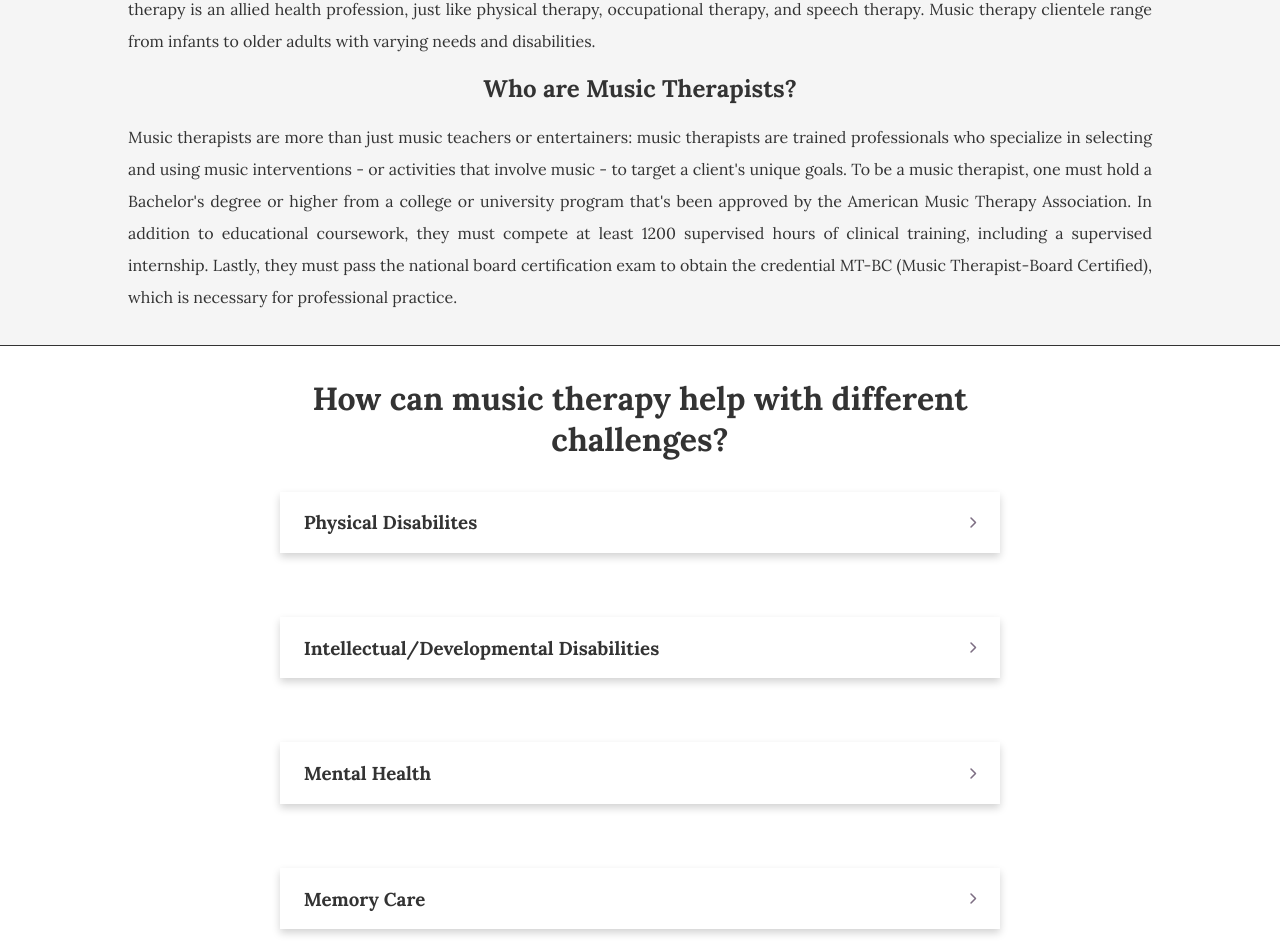
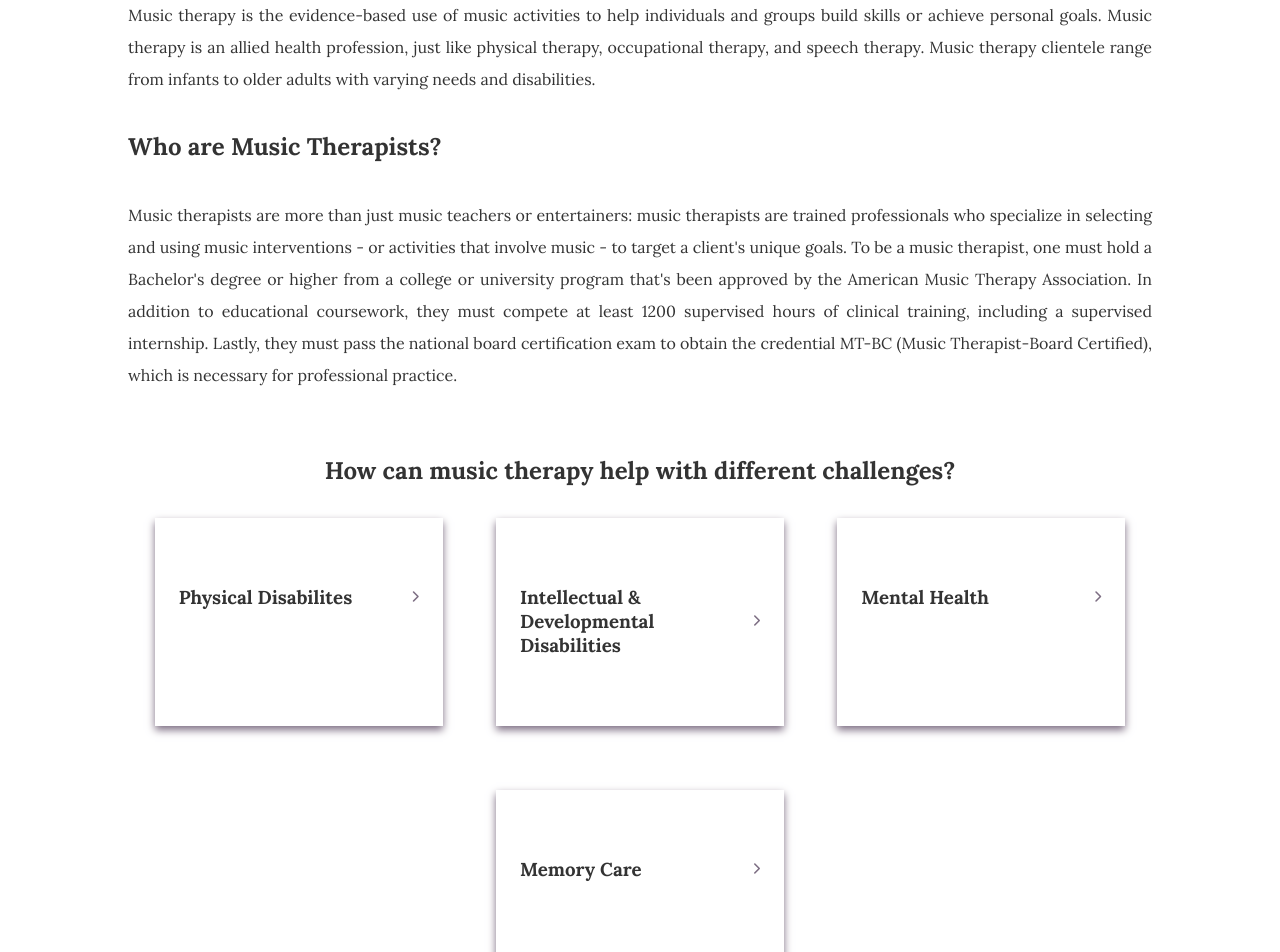
Before and after one commit to Jacob-Burnstein/brzeznik-professional-website, a React (Vite) app: page / in a window 1280 px wide. Shown: the part 1110-2062 px from the top of the page. Built offline with nearby package versions, Linux system fonts and the light colour scheme.

Commit message:
new style for services cards

```diff
--- a/src/components/home-subcomponents/List.jsx
+++ b/src/components/home-subcomponents/List.jsx
@@ -9,7 +9,7 @@ const List = () => {
         "Utilizing music therapy techniques, individuals with physical disabilities can benefit from improved gross and fine motor skills, enhanced coordination, increased grip strength, and better ability to cross the midline. By incorporating instrument play and movement to music, sessions can facilitate gait training and elevate overall physical capabilities. Moreover, integrating physical tasks and exercises with music transforms routine activities into enjoyable experiences, fostering engagement and motivation.",
     },
     {
-      name: "Intellectual/Developmental Disabilities",
+      name: "Intellectual & Developmental Disabilities",
       description:
         "Music therapy is a valuable tool for individuals with intellectual and developmental disabilities, offering opportunities for expressive language development, sustained attention, cognitive growth, and enhanced social engagement. The structured nature of musical activities aids in the memorization of task sequences, important rules, and acquisition of new skills. Within group settings, music provides a safe and structured platform for socialization, fostering meaningful connections and interactions among peers.",
     },
@@ -28,9 +28,11 @@ const List = () => {
   return (
     <div className="listSection">
       <h2>How can music therapy help with different challenges?</h2>
-      {namesAndDescriptions.map(({ name, description }, index) => (
-        <ListCard key={index} name={name} description={description} />
-      ))}
+      <section className="listCards">
+        {namesAndDescriptions.map(({ name, description }, index) => (
+          <ListCard key={index} name={name} description={description} />
+        ))}
+      </section>
     </div>
   );
 };
--- a/src/components/home-subcomponents/Questions.jsx
+++ b/src/components/home-subcomponents/Questions.jsx
@@ -3,7 +3,7 @@ import React from "react";
 const Questions = () => {
   return (
     <div className="questionSection">
-      <h2 className="question">What Is Music Therapy?</h2>
+      <h2 className="question ql">What Is Music Therapy?</h2>
       <p className="answer">
         Music therapy is the evidence-based use of music activities to help
         individuals and groups build skills or achieve personal goals. Music
--- a/src/index.css
+++ b/src/index.css
@@ -74,18 +74,13 @@ body {
   max-width: 100%;
   display: flex;
   flex-direction: column;
-  align-items: center;
   line-height: 200%;
   padding-top: 2em;
   padding-bottom: 1em;
-  background-color: #f5f5f5;
-  border-top: solid 1px;
-  border-bottom: solid 1px;
 }
 
 .question {
-  margin: 0 auto;
-  max-width: 80%;
+  padding-left: 10%;
 }
 
 .answer {
@@ -111,28 +106,38 @@ body {
   flex-direction: column;
   align-items: center;
   padding-bottom: 4em;
+  width: 80%;
 }
 .listSection h2 {
-  text-align: center;
-  font-size: 2em;
-  width: 80%;
   margin: 0;
+}
+
+.listCards {
+  width: 100%;
+  display: flex;
+  justify-content: space-around;
+  flex-wrap: wrap;
 }
 
 .description {
   background-color: #ffffff;
-  box-shadow: 0px 4px 8px lightgray;
+  box-shadow: 0px 4px 8px #7d6e83;
   margin-top: 2em;
   margin-bottom: 2em;
   padding-left: 1.5em;
   padding-right: 1.5em;
-  width: 80%;
+  width: 15em;
+  min-height: 10em;
   cursor: pointer;
   transition: all 0.5s ease;
 }
 
 .unclickedDescription:hover {
   background-color: #20b2aa;
+}
+
+.unclickedDescription {
+  padding-top: 3em;
 }
 
 .listTitleAndArrow {
--- a/src/index.scss
+++ b/src/index.scss
@@ -85,18 +85,16 @@ body {
   max-width: 100%;
   display: flex;
   flex-direction: column;
-  align-items: center;
   line-height: 200%;
   padding-top: 2em;
   padding-bottom: 1em;
-  background-color: #f5f5f5;
-  border-top: solid 1px;
-  border-bottom: solid 1px;
+  // // background-color: #f5f5f5;
+  // border-top: solid 1px;
+  // border-bottom: solid 1px;
 }
 
 .question {
-  margin: 0 auto;
-  max-width: 80%;
+  padding-left: 10%;
 }
 
 .answer {
@@ -123,30 +121,39 @@ body {
   flex-direction: column;
   align-items: center;
   padding-bottom: 4em;
+  width: 80%;
 
   h2 {
-    text-align: center;
-    font-size: 2em;
-    width: 80%;
     margin: 0;
   }
+}
+.listCards {
+  width: 100%;
+  display: flex;
+  // border: solid;
+  justify-content: space-around;
+  flex-wrap: wrap;
 }
 
 .description {
   background-color: #ffffff;
-  box-shadow: 0px 4px 8px lightgray;
+  box-shadow: 0px 4px 8px #7d6e83;
   margin-top: 2em;
   margin-bottom: 2em;
   padding-left: 1.5em;
   padding-right: 1.5em;
-  width: 80%;
-
+  width: 15em;
+  min-height: 10em;
   cursor: pointer;
   transition: all 0.5s ease;
 }
 
 .unclickedDescription:hover {
   background-color: #20b2aa;
+}
+
+.unclickedDescription {
+  padding-top: 3em;
 }
 
 .listTitleAndArrow {
```
Also changed, not shown: 1 other file (tests, documents, lock files or other folders).
